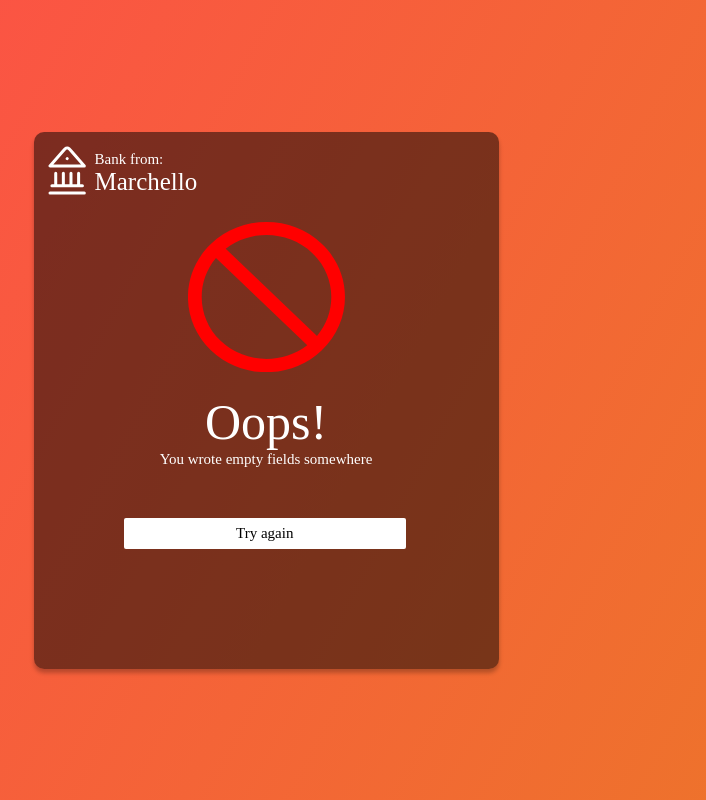
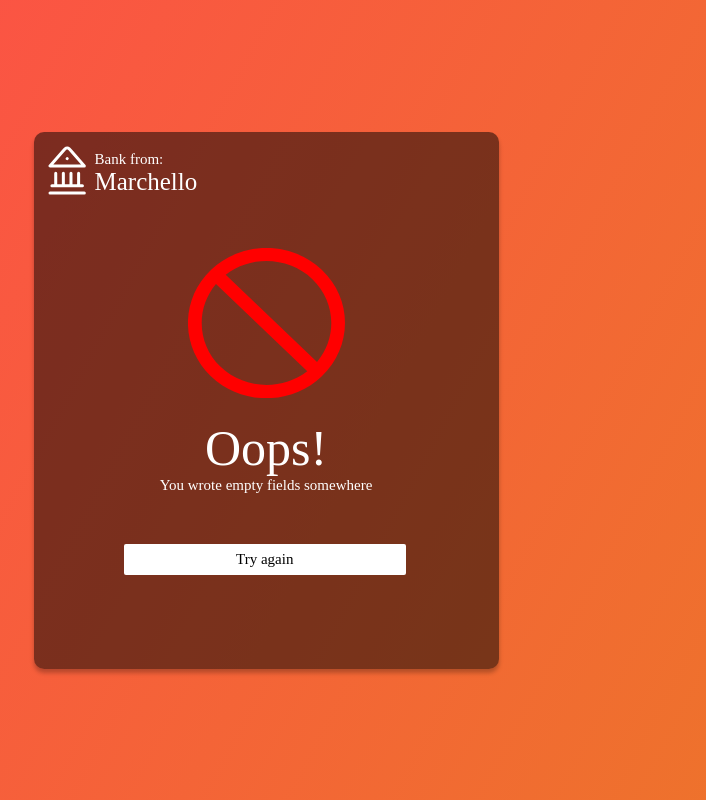
Before and after one commit to Marchello-Projects/Bank-from-Marchello_BFM_, a plain HTML site: page html screens/Error screen/error.html in a window 1280 px wide. Shown: the whole page, without its empty margins (374-1080 px from the left). Drawn offline with Linux system fonts and the light colour scheme; a web font is replaced by a local one.

Commit message:
Change error screen

```diff
--- a/html screens/Error screen/error.scss
+++ b/html screens/Error screen/error.scss
@@ -54,10 +54,10 @@ body {
         }
         &_centerBlock {
             @include FlexElement(center, center);
-            height: 105%;
+            height: 100%;
             &_errorForm {
                 width: 285px;
-                height: 382px;
+                height: 305px;
                 &_svgCenter {
                     @include ForBlocks(center);
                 }
```
Also changed, not shown: html screens/Error screen/error.css.
